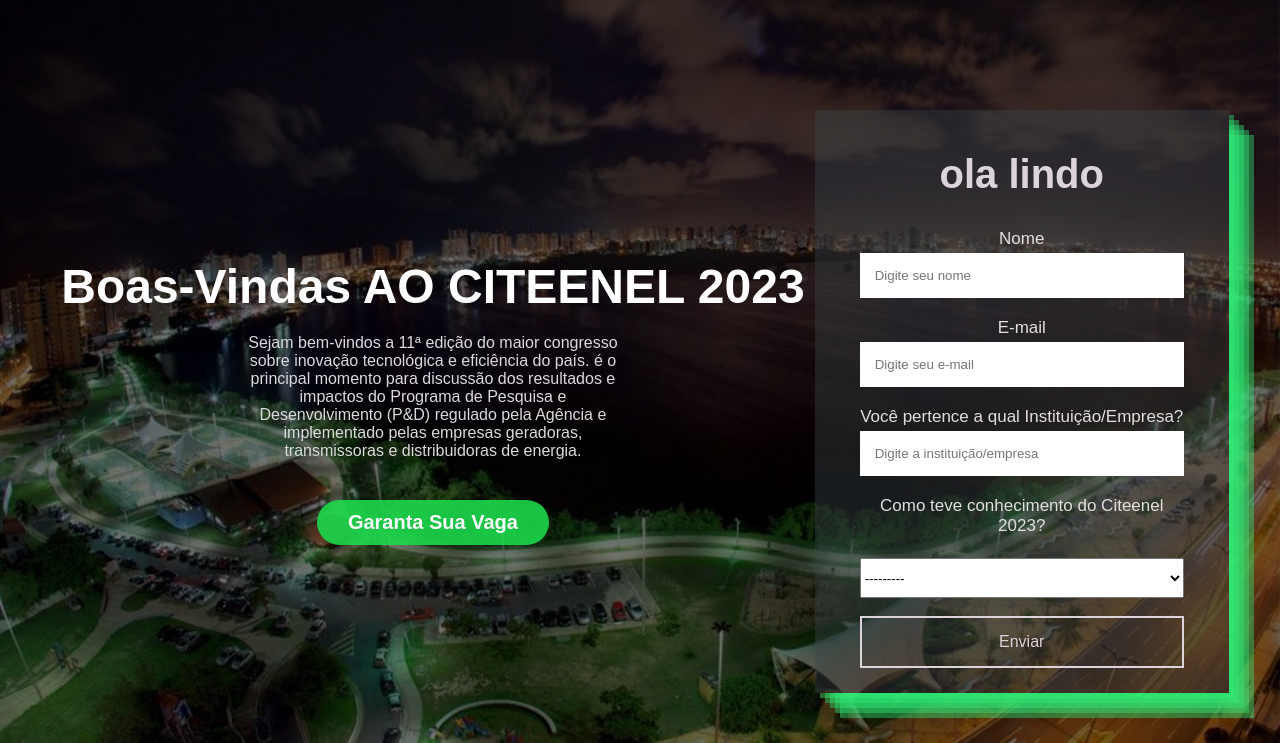
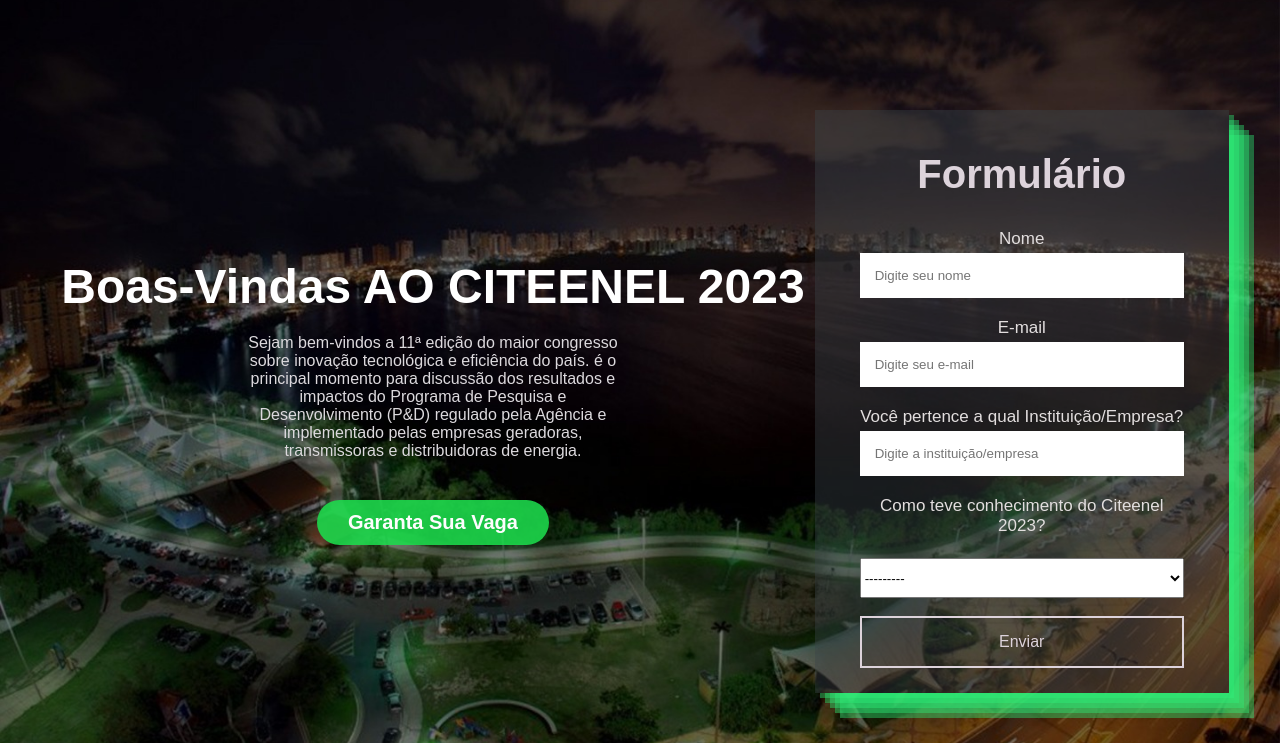
Before and after one commit to elderaraujo12/CITEENEL, a Django app: page / in a window 1280 px wide; the page is wider, and only the part inside the window is pictured. Shown: the part 257-1000 px from the top of that part. Run offline with Django 4.2, Linux system fonts and the light colour scheme.

Commit message:
Trocando titulo de forms

```diff
--- a/core/templates/core/index.html
+++ b/core/templates/core/index.html
@@ -617,7 +617,7 @@ form button:hover{
             </div>
 
             <div class="form">
-                <h2 class="form-h2">ola lindo</h2>
+                <h2 class="form-h2">Formulário</h2>
                 <form action="" method="post">
                     {% csrf_token %}
 
```
